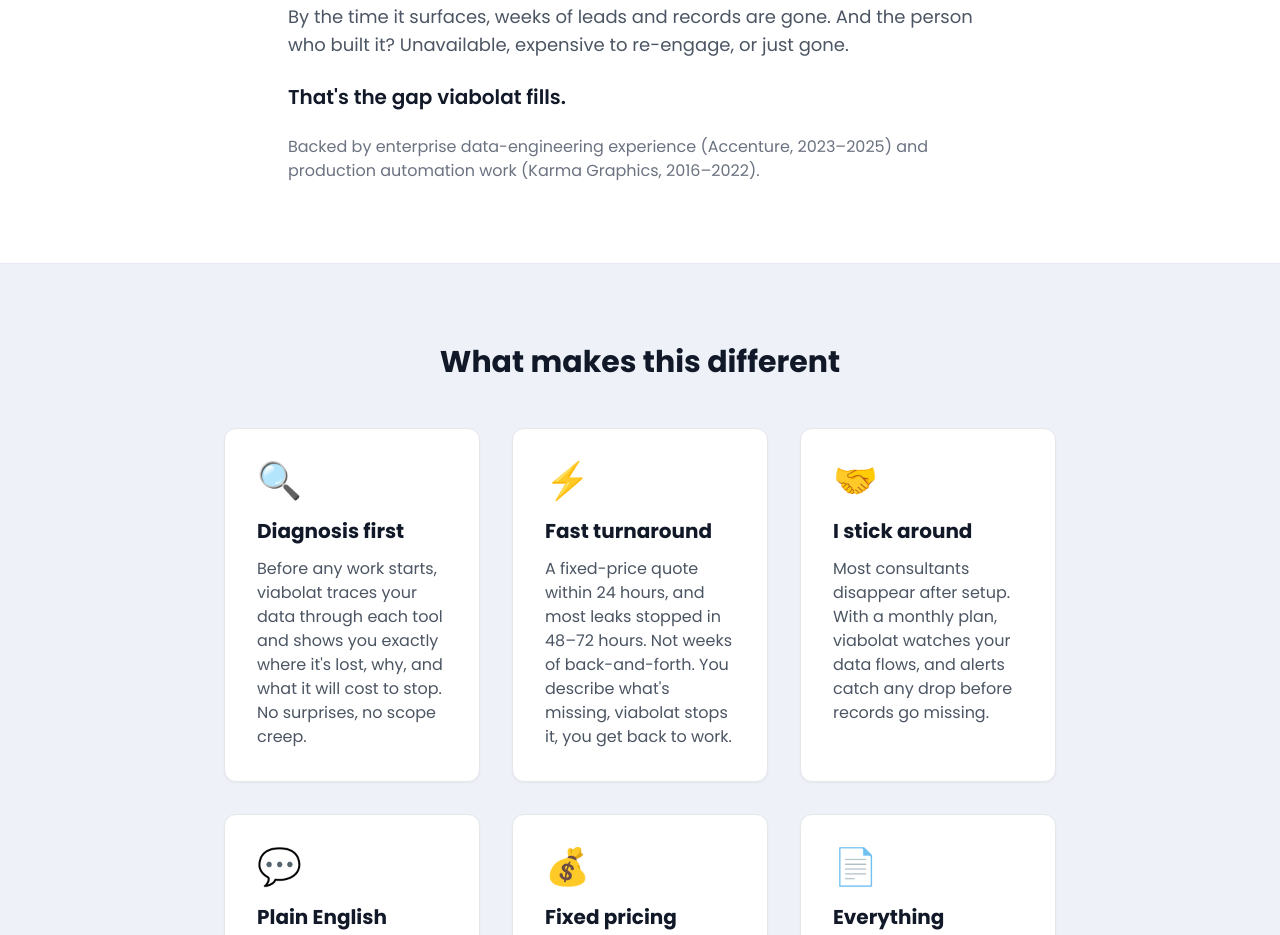
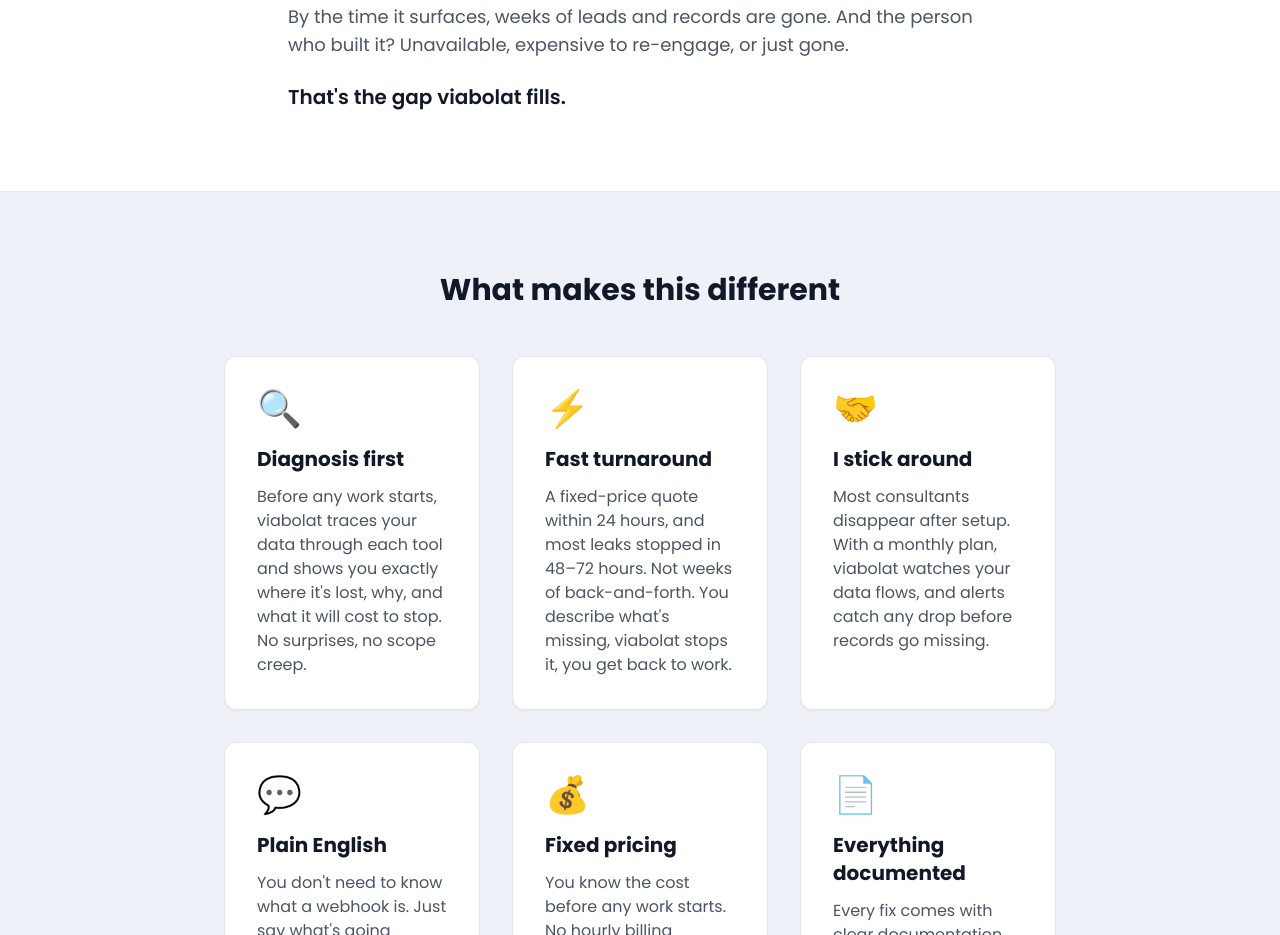
Before and after one commit to viabolat/viabolat, an Eleventy site: page src/about.html in a window 1280 px wide. Shown: the part 995-1930 px from the top of the page. Built offline with nearby package versions, Linux system fonts and the light colour scheme; Eleventy itself is replaced by a stand-in of ours; files that its build step writes are made by us from their sources.

Commit message:
Remove experience line from About page intro

```diff
--- a/src/about.html
+++ b/src/about.html
@@ -30,9 +30,6 @@
             <p class="reveal">Nobody notices right away. A lead never gets a reply. An invoice never goes out. Someone on your team starts patching records by hand, quietly, without telling anyone.</p>
             <p class="reveal">By the time it surfaces, weeks of leads and records are gone. And the person who built it? Unavailable, expensive to re-engage, or just gone.</p>
             <p class="reveal text-gray-900 font-semibold text-xl">That's the gap viabolat fills.</p>
-            <p class="reveal text-base text-gray-500">
-                Backed by enterprise data-engineering experience (Accenture, 2023–2025) and production automation work (Karma Graphics, 2016–2022).
-            </p>
         </div>
     </div>
 </section>
```
